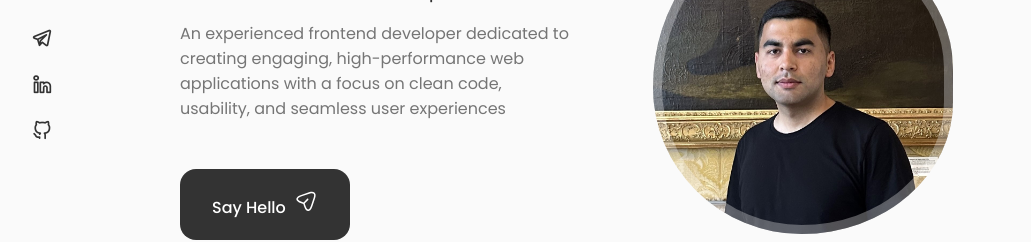
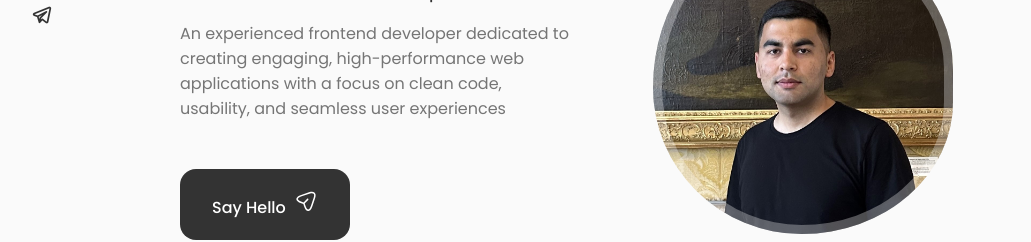
Before and after one commit to Mukhammadjon-dev/personal-website, a React (Create React App) app: page / in a window 1280 px wide. Shown: the part 256-498 px from the top of the page, without its empty margins (124-1155 px from the left). Built offline with nearby package versions, Linux system fonts and the light colour scheme; some icons are missing.

Commit message:
Add Leetcode account

```diff
--- a/package.json
+++ b/package.json
@@ -3,7 +3,10 @@
   "version": "0.1.0",
   "private": true,
   "dependencies": {
+    "@coreui/icons": "^3.0.1",
+    "@coreui/icons-react": "^2.3.0",
     "@emailjs/browser": "^4.3.3",
+    "@fortawesome/fontawesome-free": "^6.6.0",
     "@testing-library/jest-dom": "^5.17.0",
     "@testing-library/react": "^13.4.0",
     "@testing-library/user-event": "^13.5.0",
--- a/src/components/home/Social.jsx
+++ b/src/components/home/Social.jsx
@@ -1,3 +1,6 @@
+import { cibGithub, cibLeetcode, cibLinkedinIn } from '@coreui/icons';
+import CIcon from '@coreui/icons-react';
+
 import React from "react";
 
 const Social = ()=>{
@@ -8,13 +11,16 @@ const Social = ()=>{
             </a>
 
             <a href="https://www.linkedin.com/in/mukhammadjon-nazarov/" className="home__social-icon" target="_blank" rel="noreferrer">
-                <i className="uil uil-linkedin-alt"></i>
+            <CIcon icon={cibLinkedinIn}/>
             </a>
 
             <a href="https://github.com/Mukhammadjon-dev" className="home__social-icon" target="_blank" rel="noreferrer">
-                <i className="uil uil-github-alt"></i>
+                <CIcon icon={cibGithub}/>
             </a>
 
+            <a href="https://leetcode.com/u/Mukhammadjon-dev/" className="home__social-icon" target="_blank" rel="noreferrer">
+                <CIcon icon={cibLeetcode}/>
+            </a>
 
         </div>
     )
```
Also changed, not shown: 1 other file (tests, documents, lock files or other folders).
